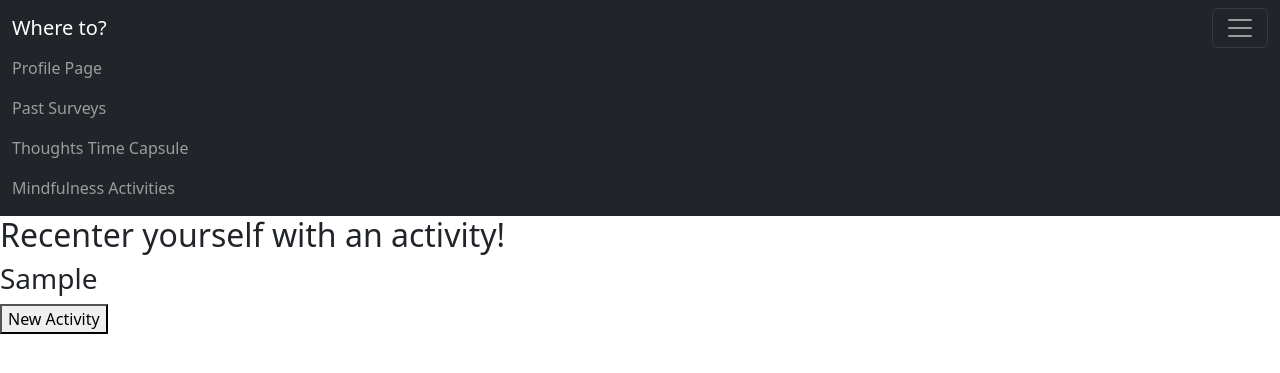
After one commit to n-lambert/mindfulness-app, a Flask app: page /recenter in a window 1280 px wide, after a click that opens the changed part. The commit adds this page. Shown: the top 373 px of the page. Run offline with Flask 2, Linux system fonts and the light colour scheme; tables that the repository leaves empty hold one stand-in row (values such as "Sample post").

Commit message:
recenter page setup and navbar

```diff
--- a/server.py
+++ b/server.py
@@ -332,6 +332,14 @@ def get_survey_answers_for_chart():
 
     return jsonify({'data': answers_this_week})
 
+@app.route('/recenter')
+def show_mindfulness_activtiy():
+    """Show a random activity from any user."""
+    all_activities = crud.get_all_activities()
+    rand_activity = choice(all_activities)
+
+    return render_template("recenter.html", rand_activity=rand_activity)
+
 
 if __name__ == "__main__":
     # DebugToolbarExtension(app)
--- /dev/null
+++ b/static/recenter.js
@@ -0,0 +1,6 @@
+'use strict';
+
+const button = document.querySelectorAll('.new_activity');
+button.addEventListener('click', (evt) => {
+    evt.preventDefault();
+});
--- /dev/null
+++ b/templates/index.html
@@ -0,0 +1,29 @@
+<!doctype html>
+<html lang="en">
+  <head>
+    <meta charset="utf-8">
+    <meta name="viewport" content="width=device-width, initial-scale=1">
+
+    <link href="https://cdn.jsdelivr.net/npm/bootstrap@5.2.0-beta1/dist/css/bootstrap.min.css" rel="stylesheet" integrity="sha384-0evHe/X+R7YkIZDRvuzKMRqM+OrBnVFBL6DOitfPri4tjfHxaWutUpFmBp4vmVor" crossorigin="anonymous">
+  </head>
+  <body>
+    <script src="https://cdn.jsdelivr.net/npm/bootstrap@5.2.0-beta1/dist/js/bootstrap.bundle.min.js" integrity="sha384-pprn3073KE6tl6bjs2QrFaJGz5/SUsLqktiwsUTF55Jfv3qYSDhgCecCxMW52nD2" crossorigin="anonymous"></script>
+  </body>
+</html>
+
+<nav class="navbar navbar-dark bg-dark">
+    <div class="container-fluid">
+        <a class="navbar-brand" href="#">Where to?</a>
+        <button class="navbar-toggler" type="button" data-bs-toggle="collapse" data-bs-target="#navbarNavAltMarkup" aria-controls="navbarNavAltMarkup" aria-expanded="false" aria-label="Toggle navigation">
+          <span class="navbar-toggler-icon"></span>
+        </button>
+        <div class="collapse navbar-collapse" id="navbarNavAltMarkup">
+          <div class="navbar-nav">
+            <a class="nav-link" aria-current="page" href="/profile-page">Profile Page</a>
+            <a class="nav-link" href="/past-surveys">Past Surveys</a>
+            <a class="nav-link" href="/journal">Thoughts Time Capsule</a>
+            <a class="nav-link" href="/recenter">Mindfulness Activities</a>
+          </div>
+        </div>
+      </div>
+</nav>
--- a/templates/past_surveys.html
+++ b/templates/past_surveys.html
@@ -1,4 +1,6 @@
 {% extends 'base.html' %}
+{% include 'index.html' %}
+
 {% block title %}Past Surveys{% endblock %}
 
 {% block body %}
--- a/templates/profile_page.html
+++ b/templates/profile_page.html
@@ -1,4 +1,6 @@
 {% extends 'base.html' %}
+{% include 'index.html' %}
+
 {% block title %}{{session_user.name}}'s Profile Page{% endblock %}
 
 {% block head %}
@@ -10,6 +12,7 @@
 
   {# randomColor: generate random colors #}
   <script src="https://cdn.jsdelivr.net/npm/randomcolor@0.6.2/randomColor.js"></script>
+  <script></script>
 {% endblock %}
 
 {% block body %}
--- /dev/null
+++ b/templates/recenter.html
@@ -0,0 +1,12 @@
+{% extends 'base.html' %}
+{% include 'index.html' %}
+
+{% block title %}Mindfulness Activities{% endblock %}
+
+{% block body %}
+
+  <h2>Recenter yourself with an activity!</h2>
+  <h3>{{ rand_activity.activity_idea }}</h3>
+  <button id="new_activity_button" class="new_activity" type="button">New Activity</button>
+
+{% endblock %}
--- a/templates/survey_details.html
+++ b/templates/survey_details.html
@@ -1,4 +1,6 @@
 {% extends 'base.html' %}
+{% include 'index.html' %}
+
 {% block title %}{{user_survey_answer.date}} Survey{% endblock %}
 
 {% block body %}
--- a/templates/thoughts.html
+++ b/templates/thoughts.html
@@ -1,4 +1,6 @@
 {% extends 'base.html' %}
+{% include 'index.html' %}
+
 {% block title %}{{user_name}}'s Thoughts Timecapsule{% endblock %}
 
 {% block body %}
```
